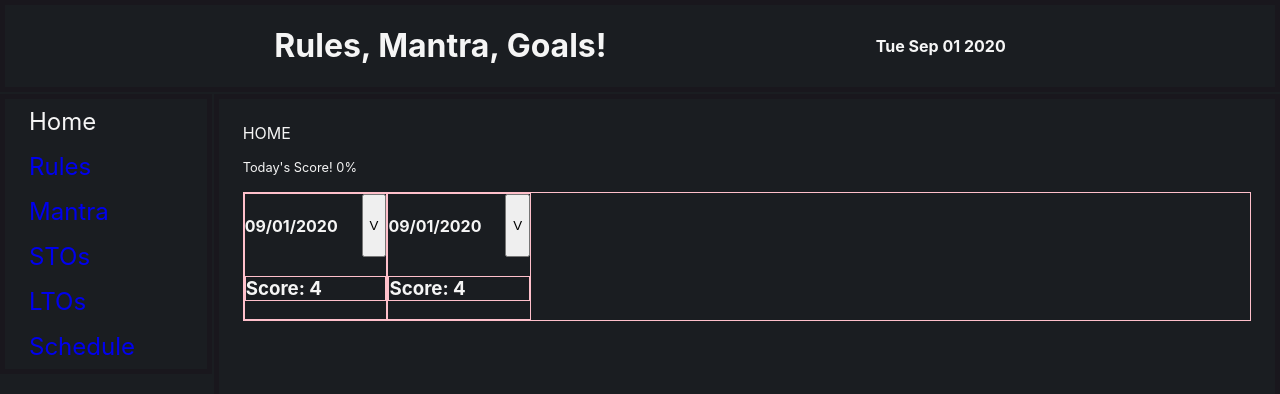
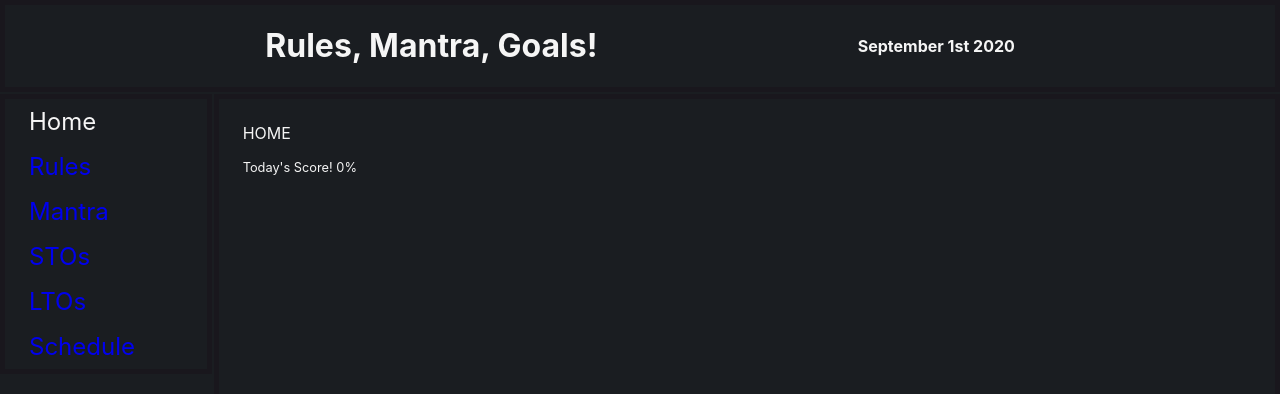
Before and after one commit to NWKendall/goals, a React (Create React App) app: page / in a window 1280 px wide. Shown: the top 394 px of the page. Built offline with nearby package versions, Linux system fonts and the light colour scheme.

Commit message:
Home component pulls in temp data, need BE

```diff
--- a/public/index.html
+++ b/public/index.html
@@ -6,8 +6,9 @@
     <meta name="viewport" content="width=device-width, initial-scale=1" />
     <meta name="theme-color" content="#000000" />
     <meta
-      name="description"
-      content="Web site created using create-react-app"
+      name="Goals"
+      content="Goal tracker and accountability manager."
+      auther="NWKendall"
     />
     <link rel="apple-touch-icon" href="%PUBLIC_URL%/logo192.png" />
     <!--
--- a/src/components/data.js
+++ b/src/components/data.js
@@ -138,80 +138,80 @@ export const scheduleData = [
 ];
 
 export const scoreHistory = [
-  {
-    daily: [
-      {
-        name: "Awake",
-        checked: false,
-      },
-      {
-        name: "Stretch",
-        checked: false,
-      },
-      {
-        name: "Exercise",
-        checked: false,
-      },
-      {
-        name: "Mantra & Meditate",
-        checked: false,
-      },
-      {
-        name: "Study 1",
-        checked: true,
-      },
-      {
-        name: "30 mins Piano / Guitar",
-        checked: true,
-      },
-      {
-        name: "Study 2",
-        checked: true,
-      },
-      {
-        name: "Reading 30 mins",
-        checked: true,
-      },
-    ],
-    score: 4,
-    date: moment().format('L'),
-  },
-  {
-    daily: [
-      {
-        name: "Awake",
-        checked: false,
-      },
-      {
-        name: "Stretch",
-        checked: false,
-      },
-      {
-        name: "Exercise",
-        checked: false,
-      },
-      {
-        name: "Mantra & Meditate",
-        checked: false,
-      },
-      {
-        name: "Study 1",
-        checked: true,
-      },
-      {
-        name: "30 mins Piano / Guitar",
-        checked: true,
-      },
-      {
-        name: "Study 2",
-        checked: true,
-      },
-      {
-        name: "Reading 30 mins",
-        checked: true,
-      },
-    ],
-    score: 4,
-    date: moment().format('L')
-  },
+  // {
+  //   daily: [
+  //     {
+  //       name: "Awake",
+  //       checked: false,
+  //     },
+  //     {
+  //       name: "Stretch",
+  //       checked: false,
+  //     },
+  //     {
+  //       name: "Exercise",
+  //       checked: false,
+  //     },
+  //     {
+  //       name: "Mantra & Meditate",
+  //       checked: false,
+  //     },
+  //     {
+  //       name: "Study 1",
+  //       checked: true,
+  //     },
+  //     {
+  //       name: "30 mins Piano / Guitar",
+  //       checked: true,
+  //     },
+  //     {
+  //       name: "Study 2",
+  //       checked: true,
+  //     },
+  //     {
+  //       name: "Reading 30 mins",
+  //       checked: true,
+  //     },
+  //   ],
+  //   score: 4,
+  //   date: moment().format('L'),
+  // },
+  // {
+  //   daily: [
+  //     {
+  //       name: "Awake",
+  //       checked: false,
+  //     },
+  //     {
+  //       name: "Stretch",
+  //       checked: false,
+  //     },
+  //     {
+  //       name: "Exercise",
+  //       checked: false,
+  //     },
+  //     {
+  //       name: "Mantra & Meditate",
+  //       checked: false,
+  //     },
+  //     {
+  //       name: "Study 1",
+  //       checked: true,
+  //     },
+  //     {
+  //       name: "30 mins Piano / Guitar",
+  //       checked: true,
+  //     },
+  //     {
+  //       name: "Study 2",
+  //       checked: true,
+  //     },
+  //     {
+  //       name: "Reading 30 mins",
+  //       checked: true,
+  //     },
+  //   ],
+  //   score: 4,
+  //   date: moment().format('L')
+  // },
 ];
--- a/src/components/header/header.js
+++ b/src/components/header/header.js
@@ -1,14 +1,14 @@
 import React from 'react'
+import moment from 'moment';
 import './header.styles.css';
+
 const Header = () => {
-    let today = String(new Date()).split(" ")
+    let today = moment().format('MMMM Do YYYY')
 
-    console.log(today[0])
-    let dateString = `${today[0]} ${today[1]} ${today[2]} ${today[3]}`
     return (
         <div className="headerStyle">
             <h1>Rules, Mantra, Goals!</h1>
-            <h4>{dateString}</h4>
+            <h4>{today}</h4>
         </div>
     )
 }
--- a/src/components/home/dayScoreCard.js
+++ b/src/components/home/dayScoreCard.js
@@ -1,29 +1,35 @@
-import React from 'react';
-import moment from 'moment';
-import './home.styles.css';
+import React, { useState } from "react";
+import "./home.styles.css";
 
-const DayScoreCard = ({data, key}) => {
-    const { score, date, daily } = data;
+const DayScoreCard = (props) => {
+//   const { score, date, daily } = data;
 
+  console.log("dayScoreCard", props)
 
-    // let altDate = JSON.parse(date)
-    // console.log("!", altDate)
+  const [toggleScore, setToggleScore] = useState(false);
 
+  return (
+    <div key={props.index} className="scoreCard">
+      <h4 className="dateStyle">{String(props.data.date)}</h4>
+      <h3 className="scoreStyle">Score: {((props.data.score / 8) * 100).toFixed(1)}%</h3>
+      <div
+        onClick={() => setToggleScore(!toggleScore)}
+        className="buttonStyle"
+      >
+        See Individual Scores
+      </div>
+      <div >
+        {toggleScore
+          ? Object.entries(props.data.daily).map((activity, i) => (
+              <div key={i} className="activityRow">
+                <p>{activity[0]}</p>
+                <p>{activity[1] ? `✅` : `❌`}</p>
+              </div>
+            ))
+          : null}
+      </div>
+    </div>
+  );
+};
 
-
-    return (
-        <div className="scoreCard">
-            <h4 className="dateStyle">{date}</h4>
-            <button className="buttonStyle">V</button>
-            <h3 className="scoreStyle">Score: {score}</h3>
-                {/* {daily.map(activity => (
-                    <div className="dailyScores">
-                        <p>{activity.name}</p>
-                        <p>{activity.checked ? `✅` : `❌`}</p>
-                    </div>
-                ))} */}
-        </div>
-    )
-}
-
-export default DayScoreCard
+export default DayScoreCard;
--- a/src/components/home/home.js
+++ b/src/components/home/home.js
@@ -9,13 +9,15 @@ const Home = () => {
     const { today, score, daily } = useContext(DailyContext)
     let percent = (score / daily.length) * 100;
 
-    console.log(today)
+    console.log("XXX", scoreHistory)
     return (
         <div>
             HOME
             <p>Today's Score! {percent % 2 !== 0 ? percent.toFixed(1) : percent.toFixed(0)}%</p>
             <p>{today}</p>
-            <div className="cardDisplay">
+            <div
+            className="cardDisplay"
+            >
               {Object.values(scoreHistory).map((score, i) => (
                   <DayScoreCard data={score} key={i} />
               ))}
--- a/src/components/home/home.styles.css
+++ b/src/components/home/home.styles.css
@@ -1,37 +1,63 @@
 .cardDisplay {
     display: grid;
     grid-template-columns: repeat(7, 1fr);
-    grid-template-rows: repeat(1, 1fr);
-    border: 1px solid pink;
+    grid-template-rows: 150px;
+    grid-gap: 5px;
+    /* border: 1px solid pink; */
 }
+
+
+
+/* homecard */
+
 .scoreCard {
-    display: grid;
-    grid-template-columns: repeat(6, 1fr);
-    /* grid-template-rows: repeat(1, 1fr); */
-    border: 1px solid pink;
+    display: flex;
+    flex-direction: column;
+    border: 1px solid rgb(209,210,211);
+    text-align: center;
+}
+
+.dateStyle {
+    /* grid-column: 1 / 6; */
+    padding-left: .3em;
+    text-align: center;
+    /* border: 1px solid pink; */
+
 }
 
 .buttonStyle {
-    grid-column: 6/ 6;
-}
-
-.dailyScores {
-    display: grid;
-    border: 1px solid pink;
-}
-.dateStyle {
-    grid-column: 1/ 5;
+    /* grid-column: 1/ 6; */
+    /* border: 1px solid pink; */
+    background-color: blueviolet;
+    cursor: pointer;
 }
 
 .scoreStyle {
-    grid-column: 1/ -1;
+    grid-column: 1/6;
+    grid-row: 2/ 2;
+    justify-content: center;
+    /* border: 1px solid pink; */
 
-    grid-row: 2/ 2;
-    border: 1px solid pink;
+}
 
 
+
+/* Sub map components */
+.dailyScores {
+    /* display: grid;
+    grid-column: 1/-1; */
+    /* border: 1px solid pink; */
+}
+
+.activityRow {
+    display: flex;
+    justify-content: space-between;
+    margin-top: 5px;
+    padding: 0 0.2em 0 0.2em;
+    border: 1px solid rgb(209,210,211);
 }
 
 div div p {
     font-size: 0.8rem;
+
 }
--- a/src/components/scheduler/scheduler.jsx
+++ b/src/components/scheduler/scheduler.jsx
@@ -1,5 +1,6 @@
 import React, { useContext } from "react";
 import { useForm } from "react-hook-form";
+import moment from 'moment';
 import DailyContext from "../../contexts/Daily/DailyContext.js";
 import "./scheduler.styles.css";
 import { scoreHistory } from '../data.js';
@@ -13,10 +14,10 @@ const Scheduler = () => {
 
   // add api call to BE
   function onSubmit(daily) {
-    let date = new Date()
+    let date = moment().format('L')
     let todayScore = {daily, score, date}
     scoreHistory.push(todayScore)
-    console.log("SH", scoreHistory)
+    console.log("Score History Push", scoreHistory)
     // return alert(`Send todays score of ${percent}% somewhere!`);
   }
 
```
Also changed, not shown: 1 other file (tests, documents, lock files or other folders).
